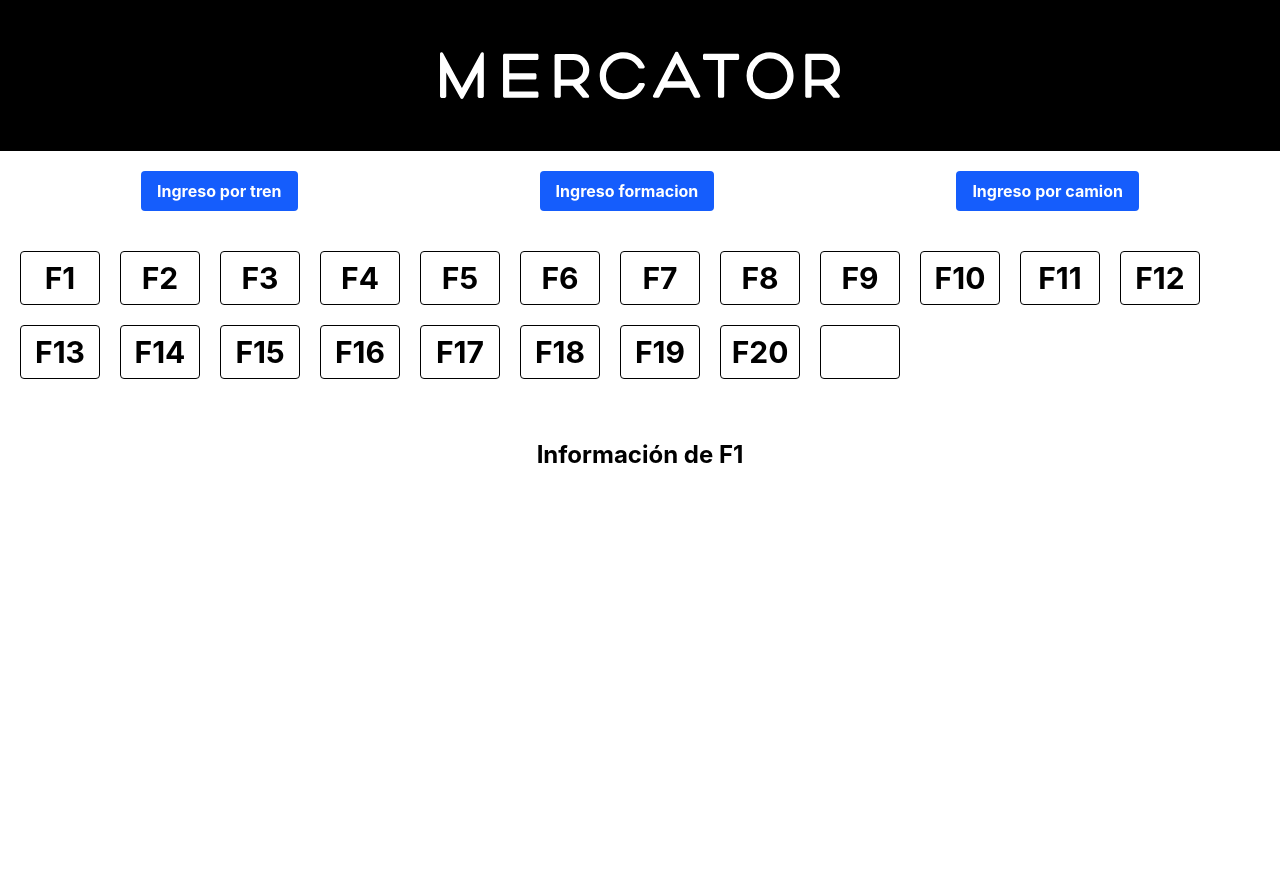
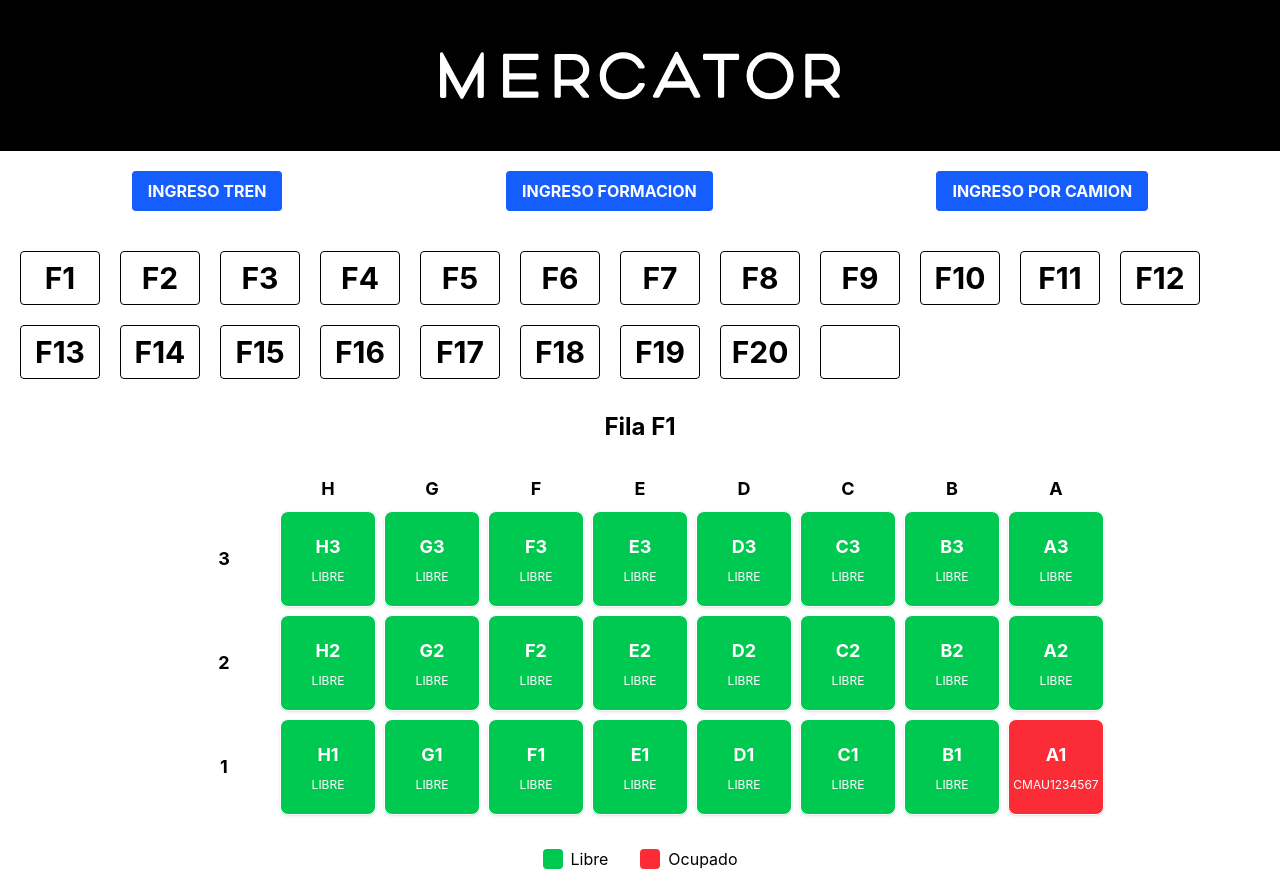
Before and after one commit to ronzoni200/mercator, a React (Vite) app: page / in a window 1280 px wide. Both pictures are taken after a click on the button "F1". Before the commit the page ends 800 px from the top, so only its background shows below. Built offline with nearby package versions, Linux system fonts and the light colour scheme; data requests are answered from the project's data file.

Commit message:
creacion de componentes botones en fila

```diff
--- a/src/assets/db.json
+++ b/src/assets/db.json
@@ -1,6 +1,27 @@
 {
   "contenedores": [
-
+    {
+      "id": "vjci1A87dj8",
+      "contenedorId": "CMAU1234567",
+      "ubicacion": "A1",
+      "fila": "F1",
+      "condicion": "full",
+      "estado": "ubicado",
+      "ingreso": "tren",
+      "salida": "",
+      "fechaIngreso": "2026-06-23",
+      "fechaSalida": ""
+    },
+    {
+      "condicion": "vacio naviera",
+      "contenedorId": "OOLU9876543",
+      "fila": "F2",
+      "ubicacion": "A2",
+      "ingreso": "camion",
+      "estado": "ubicado",
+      "fechaIngreso": "2026-06-23",
+      "id": "WOMrOT80Dl8"
+    }
   ],
   "$schema": "./node_modules/json-server/schema.json"
 }
--- a/src/componentes/abrirFila.tsx
+++ b/src/componentes/abrirFila.tsx
@@ -1,98 +1,124 @@
-import { useEffect} from "react";
+import { useEffect, useMemo } from "react";
 import { StateGlobal } from "../hookZustand/useStorega.ts";
-import {useHelper} from "../servicios/helperAbrirFila.ts";
+import { useHelper } from "../servicios/helperAbrirFila.ts";
 import type { Contenedor } from "../type/types.ts";
 
 type Props = {
   fila: string;
 };
 
-
 export default function AbrirFila({ fila }: Props) {
 
-const {obtenerContenedores, formatearFecha} = useHelper();
-
-const {contenedores, setContenedorEditar, setTipoFormulario} = StateGlobal()
+  const { obtenerContenedores } = useHelper();
+  const {contenedores, setContenedorEditar, setTipoFormulario,} = StateGlobal();
 
   useEffect(() => {
-    obtenerContenedores(); // useHelper para obtener los contenedores de la fila seleccionada
+    obtenerContenedores();
   }, [fila]);
-
 
   const botonEditar = (contenedor: Contenedor) => {
     setContenedorEditar(contenedor);
-    setTipoFormulario('camion')
+    setTipoFormulario("camion");
+  };
+
+  const columnas = ["H", "G", "F", "E", "D", "C", "B", "A"];
+  const niveles = [3, 2, 1];
+
+  // Mapa para acceder rápidamente por ubicación
+  const mapaUbicaciones = useMemo(() => {
+    const mapa = new Map<string, Contenedor>();
+
+   contenedores.forEach((contenedor) => {
+  if (contenedor.ubicacion) {
+    mapa.set(contenedor.ubicacion, contenedor);
   }
+});
 
-  const botonEgreso = (contenedor: Contenedor) => {
-    console.log("Enviando contenedor:", contenedor.id);
-  }
+    return mapa;
+  }, [contenedores]);
 
   return (
-  <div className=" mt-10 p-5 flex flex-col items-center">
-    <h2 className="text-2xl font-bold mb-6">
-      Información de {fila}
+    <div className="mt-8 flex flex-col items-center">
+      <h2 className="text-2xl font-bold mb-8">
+        Fila {fila}
       </h2>
 
-    <ul className="w-full max-w-6xl grid grid-cols-1 md:grid-cols-2 lg:grid-cols-3 gap-5">
-      {contenedores.map((contenedor) => (
-        <li
-          key={contenedor.id}
-          className="bg-white shadow-md border rounded-xl p-4 flex flex-col gap-2"
+      <div className="grid grid-cols-9 gap-2">
+
+        {/* esquina superior izquierda */}
+        <div></div>
+
+        {/* encabezados */}
+        {columnas.map((columna) => (
+          <div
+            key={columna}
+            className="text-center font-bold text-lg"
           >
-          <p className="uppercase break-all text-lg">
-              Contenedor:
-            <strong className="uppercase text-lg">
-            {" "}
-            {contenedor.contenedorId}
-            </strong>
-          </p>
+            {columna}
+          </div>
+        ))}
 
-          <p className="uppercase text-lg">
-              Fecha de Ingreso:
-            <strong className="uppercase">
-            {" "}
-             {formatearFecha(contenedor.fechaIngreso)}
-             </strong>
-          </p>
+        {/* filas */}
+        {niveles.map((nivel) => (
+          <>
+            {/* número del nivel */}
+            <div
+              key={`nivel-${nivel}`}
+              className="flex items-center justify-center font-bold text-lg"
+            >
+              {nivel}
+            </div>
 
-          <p className="uppercase text-lg">
-              Ubicacion:
-            <strong className="uppercase">
-            {" "}
-            {contenedor.fila} {contenedor.ubicacion}
-            </strong>
-          </p>
+            {/* columnas */}
+            {columnas.map((columna) => {
+              const ubicacion = `${columna}${nivel}`;
 
-          <p className="uppercase text-lg">
-            Condición:{" "}
-            <strong className="uppercase">{contenedor.condicion}</strong>
-          </p>
+              const contenedor = mapaUbicaciones.get(ubicacion);
 
-          <div className="mt-4 flex flex-col gap-2">
+              return (
                 <button
-              onClick={() => botonEditar(contenedor)}
-              className="w-full bg-blue-600 text-white py-2 rounded-lg font-semibold hover:bg-blue-700 transition hover:cursor-pointer"
+                  key={ubicacion}
+                  onClick={() => {
+                    if (contenedor) {
+                      botonEditar(contenedor);
+                    } else {
+                      console.log("Ubicación libre:", ubicacion);
+                    }
+                  }}
+                  className={`w-24 h-24 rounded-lg border shadow transition hover:scale-105 cursor-pointer ${contenedor
+                    ? "bg-red-500 hover:bg-red-600 text-white"
+                    : "bg-green-500 hover:bg-green-600 text-white"
+                    }
+                  `}
                 >
-              EDITAR
+                  <div className="font-bold text-lg">
+                    {ubicacion}
+                  </div>
+
+                  <div className="text-xs mt-2 px-1 break-all">
+                    {contenedor
+                      ? contenedor.contenedorId
+                      : "LIBRE"}
+                  </div>
                 </button>
+              );
+            })}
+          </>
+        ))}
+      </div>
 
-            <button
-              onClick={() => botonEgreso(contenedor)}
-              className="w-full bg-green-600 text-white py-2 rounded-lg font-semibold hover:bg-green-700 transition hover:cursor-pointer"
-            >
-              EGRESO
-            </button>
+      {/* Leyenda */}
+      <div className="flex gap-8 mt-8">
+        <div className="flex items-center gap-2">
+          <div className="w-5 h-5 bg-green-500 rounded"></div>
+          <span>Libre</span>
+        </div>
 
-            <button
-              className="w-full bg-yellow-500 text-white py-2 rounded-lg font-semibold hover:bg-yellow-600 transition hover:cursor-pointer"
-            >
-              MOVIMIENTO
-            </button>
+        <div className="flex items-center gap-2">
+          <div className="w-5 h-5 bg-red-500 rounded"></div>
+          <span>Ocupado</span>
         </div>
-        </li>
-      ))}
-    </ul>
+      </div>
     </div>
   );
 }
--- /dev/null
+++ b/src/componentes/botonesFila/botonPendientes.tsx
@@ -0,0 +1,29 @@
+
+
+type BotonPendientesProp ={
+     verFormacion: boolean;
+     setVerFormacion: React.Dispatch<React.SetStateAction<boolean>>
+    }
+export default function BotonPendientes({ verFormacion, setVerFormacion }: BotonPendientesProp){
+
+
+
+    return(
+        <button
+          type="button"
+          className={`
+              border px-4 py-2 mt-2 rounded-lg font-medium
+              transition-all duration-300
+              ${verFormacion
+              ? "bg-amber-100 border-amber-400 animate-pulse"
+              : "bg-green-100 border-green-400"
+            }
+            `}
+          onClick={() => setVerFormacion(prev => !prev)}
+        >
+          {!verFormacion
+            ? "✓ Formación"
+            : "⚠ Formación pendiente"}
+        </button>
+    )
+}
--- /dev/null
+++ b/src/componentes/botonesFila/botonesFilas.tsx
@@ -0,0 +1,24 @@
+import { StateGlobal } from "../../hookZustand/useStorega"
+
+export default function BotonesFilas(){
+
+    const filas = ["F1", "F2", "F3", "F4", "F5", "F6", "F7", "F8", "F9", "F10", "F11", "F12", "F13", "F14", "F15", "F16", "F17", "F18", "F19", "F20", ""];
+    const {setFilaSeleccionada} = StateGlobal()
+
+    return(
+         <div className="w-full flex gap-5 flex-wrap">
+
+        {filas.map((fila) => (
+          <button
+            key={fila}
+            className="border rounded font-bold text-3xl p-2 w-20 cursor-pointer hover:bg-blue-200"
+            onClick={() =>
+              setFilaSeleccionada(fila)
+            }
+          >
+            {fila}
+          </button>
+        ))}
+      </div>
+    )
+}
--- /dev/null
+++ b/src/componentes/botonesFila/botonesFormularios.tsx
@@ -0,0 +1,23 @@
+import { StateGlobal } from "../../hookZustand/useStorega"
+
+type BotonesFormulariosProp = {
+    tipoformulario:"camion" | "tren" | "formacion" | null;
+    nombreBoton: string
+}
+
+
+export default function BotonesFormularios({tipoformulario, nombreBoton}:BotonesFormulariosProp){
+
+    const {setTipoFormulario} = StateGlobal()
+
+    return(
+
+        <button
+          className="bg-blue-600 text-white py-2 px-4 rounded hover:cursor-pointer font-bold uppercase"
+          onClick={() => setTipoFormulario(tipoformulario)}
+        >
+            {nombreBoton}
+        </button>
+
+    )
+}
--- a/src/componentes/filas.tsx
+++ b/src/componentes/filas.tsx
@@ -4,105 +4,66 @@ import FormularioIngresoCamion from "./ingresoCamion.tsx";
 import IngresoTren from "./ingresoTren.tsx";
 import IngresoFormacion from "./ingresoFormacion.tsx";
 import MostrarPendientes from "./mostrarPendientes.tsx";
-import { useEffect, useState} from "react";
-import {useHelper} from "../servicios/helperAbrirFila.ts"
+import { useEffect, useState } from "react";
+import { useHelper } from "../servicios/helperAbrirFila.ts"
+import VerFila from "./verFila.tsx";
+import BotonesFormularios from "./botonesFila/botonesFormularios.tsx";
+import BotonPendientes from "./botonesFila/botonPendientes.tsx";
+import BotonesFilas from "./botonesFila/botonesFilas.tsx";
 
 export default function Home() {
-const {obtenerPendientes} = useHelper()
-const [verFormacion, setVerFormacion] = useState(false)
 
-  const {filaSeleccionada,
-        setFilaSeleccionada,
-        formacionPendiente,
-        tipoFormulario,
-        setTipoFormulario,
-        setFormacionPendiente
-      } = StateGlobal()
+  const { obtenerPendientes } = useHelper()
+  const [verFormacion, setVerFormacion] = useState(false)
+  const { filaSeleccionada, formacionPendiente, tipoFormulario, setFormacionPendiente } = StateGlobal()
 
-  const filas = ["F1", "F2", "F3", "F4", "F5", "F6","F7", "F8", "F9", "F10", "F11", "F12", "F13", "F14", "F15", "F16", "F17", "F18", "F19", "F20",""];
 
-    useEffect(() => {
-    const cargarPendientes = async () => {
-      const pendientes = await obtenerPendientes();
+  const cargarPendientes = async () => {
+    const pendientes = await obtenerPendientes();
+    setFormacionPendiente(pendientes)
+  };
 
-      setFormacionPendiente(pendientes)
-    };
-
+  useEffect(() => {
     cargarPendientes();
-
   }, []);
 
 
 
   return (
     <div className=" w-full p-5 ">
+
       <div className="flex justify-around items-center mb-10">
+        <BotonesFormularios
+          tipoformulario="tren"
+          nombreBoton = "ingreso tren"
+        />
 
+        <BotonesFormularios
+          tipoformulario="formacion"
+          nombreBoton = "Ingreso formacion"
+        />
 
-        <button
-        className="bg-blue-600 text-white py-2 px-4 rounded hover:cursor-pointer font-bold"
-        onClick={() => setTipoFormulario("tren")}
-        >
-          Ingreso por tren
-        </button>
+        <BotonesFormularios
+          tipoformulario="camion"
+          nombreBoton = "Ingreso por camion"
+        />
+      </div>
 
-        <button
-        className="bg-blue-600 text-white py-2 px-4 rounded hover:cursor-pointer font-bold"
-        onClick={() => setTipoFormulario("formacion")}
-        >
-          Ingreso formacion
-        </button>
+      <BotonesFilas/>
 
-        <button
-        className="bg-blue-600 text-white py-2 px-4 rounded hover:cursor-pointer font-bold"
-        onClick={() => setTipoFormulario("camion")}
-        >
-          Ingreso por camion
-        </button>
+      {formacionPendiente.length > 0 &&
+        <BotonPendientes
+          verFormacion={verFormacion }
+          setVerFormacion={setVerFormacion}
+        />
+      }
 
-      </div>
+      {formacionPendiente.length > 0 && !verFormacion && (
+        <MostrarPendientes />
+      )}
 
 
 
-      <div className="w-full flex gap-5 flex-wrap">
-
-        {filas.map((fila) => (
-          <button
-            key={fila}
-            className="border rounded font-bold text-3xl p-2 w-20 cursor-pointer hover:bg-blue-200"
-            onClick={() =>
-              setFilaSeleccionada(fila)
-            }
-          >
-            {fila}
-          </button>
-        ))}
-      </div>
-
-
-
-        {formacionPendiente.length > 0 &&
-            <button
-            type="button"
-            className={`
-              border px-4 py-2 mt-2 rounded-lg font-medium
-              transition-all duration-300
-              ${
-                verFormacion
-                  ? "bg-amber-100 border-amber-400 animate-pulse"
-                  : "bg-green-100 border-green-400"
-              }
-            `}
-            onClick={() => setVerFormacion(prev => !prev)}
-          >
-            {!verFormacion
-              ? "✓ Formación"
-              : "⚠ Formación pendiente"}
-          </button>
-          }
-            {formacionPendiente.length > 0 && !verFormacion && (
-              <MostrarPendientes />
-            )}
 
 
       {filaSeleccionada && (
@@ -110,6 +71,8 @@ const [verFormacion, setVerFormacion] = useState(false)
         fila={filaSeleccionada}
         />
       )}
+
+
 
       {tipoFormulario === "camion" && (
         <div className="fixed inset-0 bg-black bg-opacity-50 flex items-center justify-center">
@@ -119,7 +82,7 @@ const [verFormacion, setVerFormacion] = useState(false)
         </div>
       )}
 
-      {tipoFormulario==="tren" && (
+      {tipoFormulario === "tren" && (
         <div className="fixed inset-0 bg-black bg-opacity-50 flex items-center justify-center">
           <div className="bg-white p-5 rounded w-96">
             <IngresoTren />
@@ -127,7 +90,7 @@ const [verFormacion, setVerFormacion] = useState(false)
         </div>
       )}
 
-      {tipoFormulario==="formacion" && (
+      {tipoFormulario === "formacion" && (
         <div className="fixed inset-0 bg-black bg-opacity-50 flex items-center justify-center">
           <div className="bg-white p-5 rounded w-96">
             <IngresoFormacion />
--- a/src/componentes/ingresoCamion.tsx
+++ b/src/componentes/ingresoCamion.tsx
@@ -25,6 +25,10 @@ const cerrarFormulario = () => {
   reset();
   setTipoFormulario(null)
 }
+
+const columnas = ["A", "B", "C", "D", "E", "F", "G", "H"];
+const niveles = [1, 2, 3];
+
   return (
     <form
       noValidate
@@ -155,18 +159,26 @@ const cerrarFormulario = () => {
       </div>
 
       {/* UBICACION */}
-      <div>
-        <label className="block mb-1 font-medium">Ubicación</label>
-        <input
-          type="text"
-          placeholder="A2"
-          className="w-full border p-2 rounded uppercase"
-          {...register("ubicacion", {
-            required: "Este campo es obligatorio",
-            setValueAs: (value) => value?.toUpperCase()
-          })}
-        />
-      </div>
+     <select
+  className="w-full border p-2 rounded uppercase"
+  {...register("ubicacion", {
+    required: "Este campo es obligatorio",
+  })}
+>
+  <option value="">-- Seleccione una ubicación --</option>
+
+  {columnas.flatMap((columna) =>
+    niveles.map((nivel) => (
+      <option
+        key={`${columna}${nivel}`}
+        value={`${columna}${nivel}`}
+      >
+        {columna}
+        {nivel}
+      </option>
+    ))
+  )}
+</select>
 
 
 
--- /dev/null
+++ b/src/componentes/verFila.tsx
@@ -0,0 +1,9 @@
+
+export default function VerFila(){
+
+    return(
+        <h1>
+            fila
+        </h1>
+    )
+}
```
Lines whose indentation alone changed are shown as unchanged.
